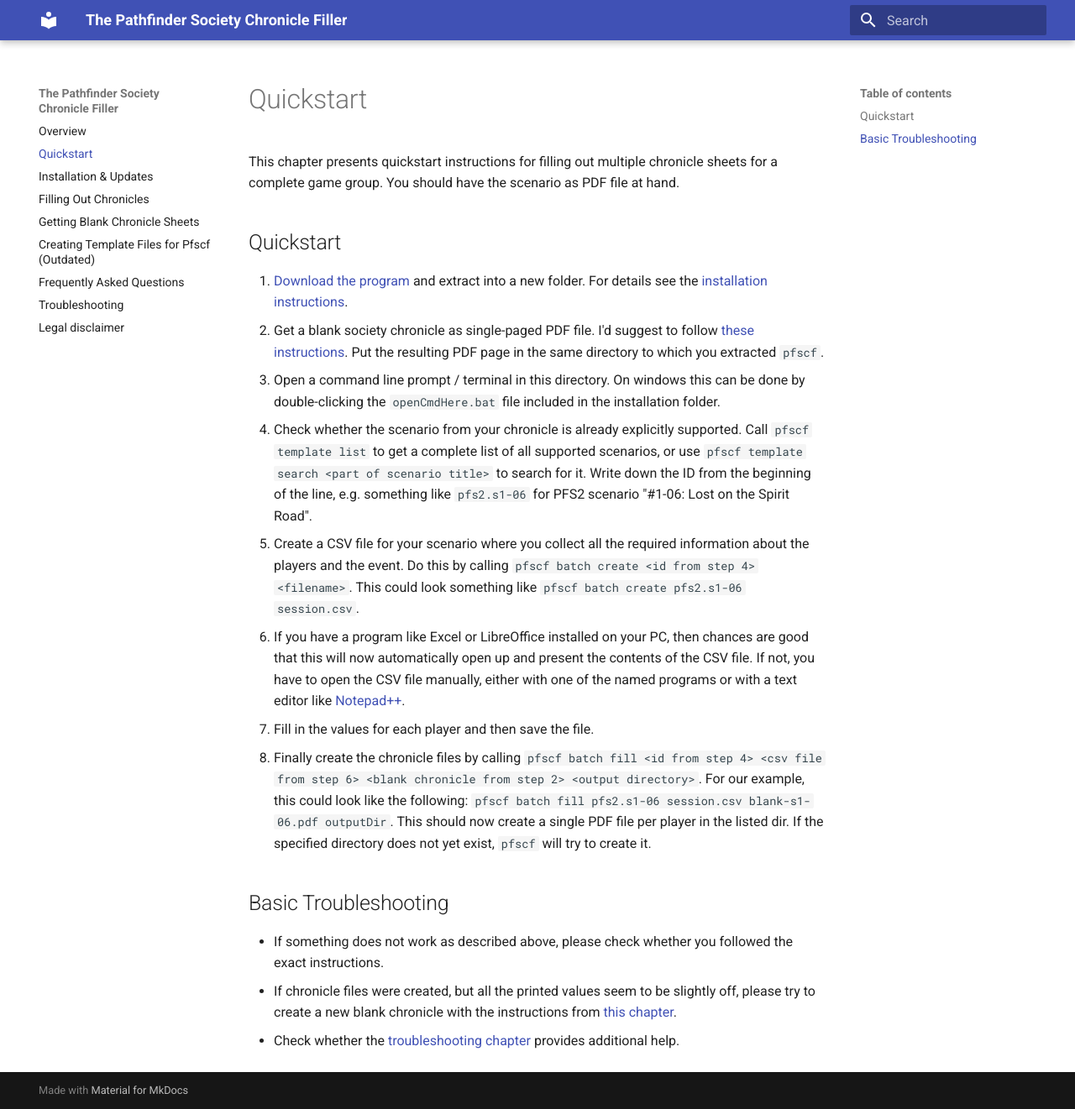
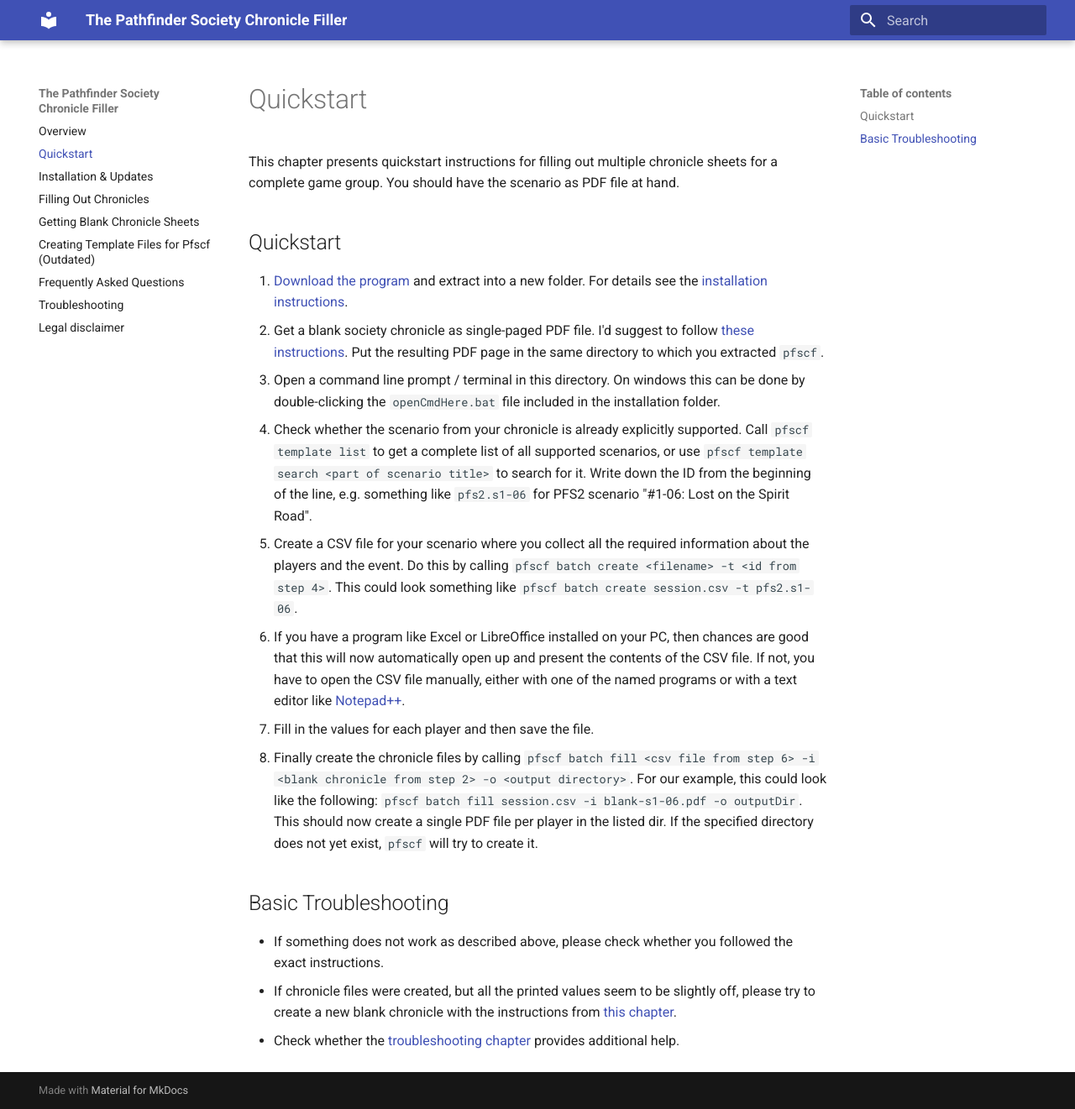
Before and after one commit to Blesmol/pfscf, an MkDocs documentation site: the page built from docs/quickstart.md, in a window 1280 px wide and 1321 px high. Shown: the whole window at 84% size. Built offline with MkDocs 1.6.1 and Material for MkDocs 9.7.7, drawn with Linux system fonts in a browser that asks for light colours.

Commit message:
doc: update quickstart instructions

```diff
--- a/docs/quickstart.md
+++ b/docs/quickstart.md
@@ -8,10 +8,10 @@ This chapter presents quickstart instructions for filling out multiple chronicle
 2. Get a blank society chronicle as single-paged PDF file. I'd suggest to follow [these instructions](extraction.md). Put the resulting PDF page in the same directory to which you extracted `pfscf`.
 3. Open a command line prompt / terminal in this directory. On windows this can be done by double-clicking the `openCmdHere.bat` file included in the installation folder.
 4. Check whether the scenario from your chronicle is already explicitly supported. Call `pfscf template list` to get a complete list of all supported scenarios, or use `pfscf template search <part of scenario title>` to search for it. Write down the ID from the beginning of the line, e.g. something like `pfs2.s1-06` for PFS2 scenario "#1-06: Lost on the Spirit Road".
-6. Create a CSV file for your scenario where you collect all the required information about the players and the event. Do this by calling `pfscf batch create <id from step 4> <filename>`. This could look something like `pfscf batch create pfs2.s1-06 session.csv`.
+6. Create a CSV file for your scenario where you collect all the required information about the players and the event. Do this by calling `pfscf batch create <filename> -t <id from step 4>`. This could look something like `pfscf batch create session.csv -t pfs2.s1-06`.
 7. If you have a program like Excel or LibreOffice installed on your PC, then chances are good that this will now automatically open up and present the contents of the CSV file. If not, you have to open the CSV file manually, either with one of the named programs or with a text editor like [Notepad++](https://notepad-plus-plus.org).
 8. Fill in the values for each player and then save the file.
-9. Finally create the chronicle files by calling `pfscf batch fill <id from step 4> <csv file from step 6> <blank chronicle from step 2> <output directory>`. For our example, this could look like the following: `pfscf batch fill pfs2.s1-06 session.csv blank-s1-06.pdf outputDir`. This should now create a single PDF file per player in the listed dir. If the specified directory does not yet exist, `pfscf` will try to create it.
+9. Finally create the chronicle files by calling `pfscf batch fill <csv file from step 6> -i <blank chronicle from step 2> -o <output directory>`. For our example, this could look like the following: `pfscf batch fill session.csv -i blank-s1-06.pdf -o outputDir`. This should now create a single PDF file per player in the listed dir. If the specified directory does not yet exist, `pfscf` will try to create it.
 
 ## Basic Troubleshooting
 
```
